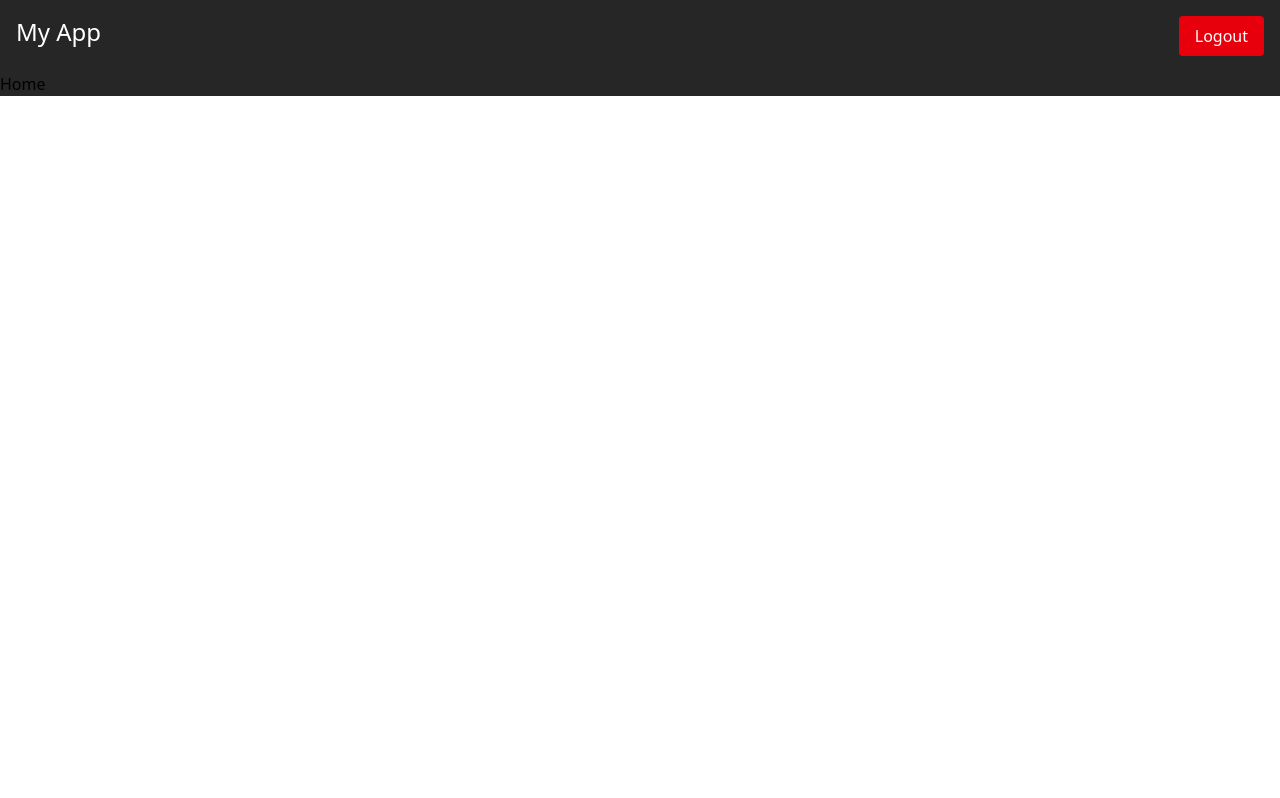
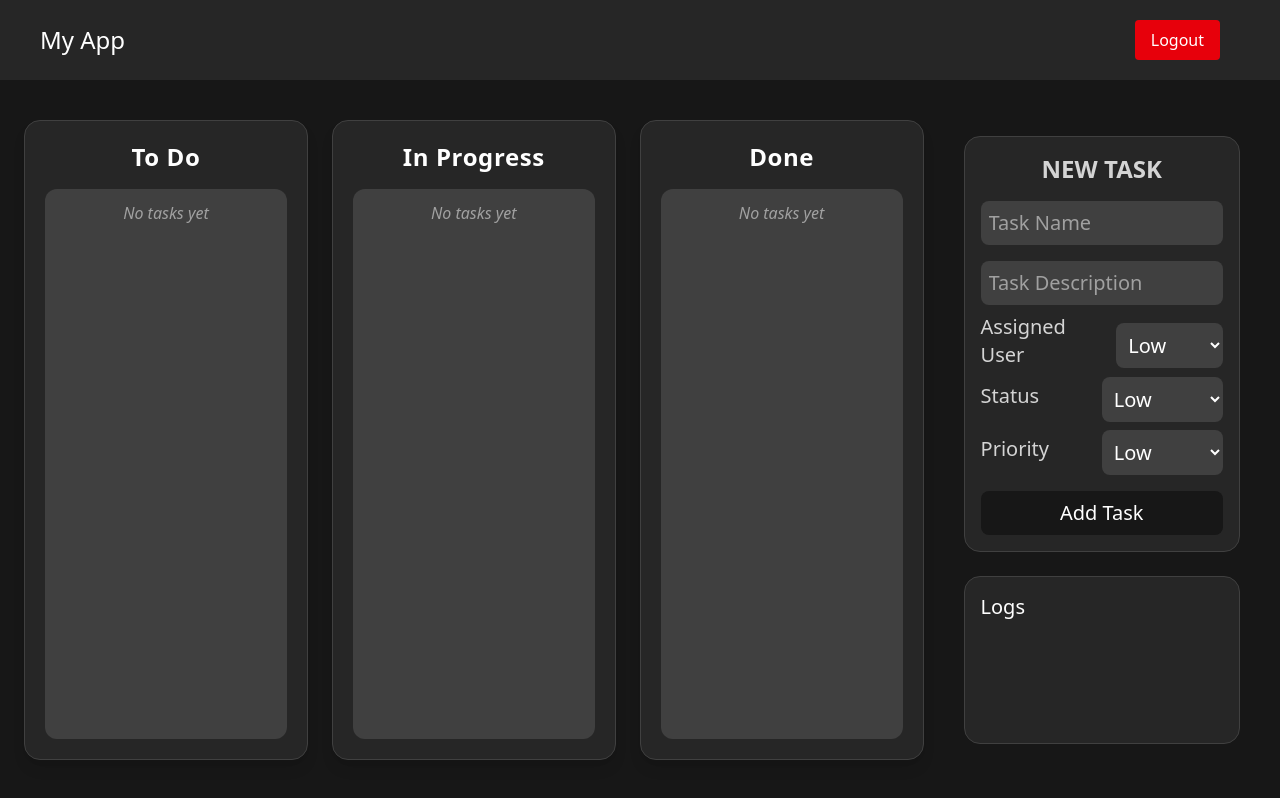
Before and after one commit to Lethal-Tempest/Webalar-MERN-Submission, a React (Vite) app in the folder frontend/: page / in a window 1280 px wide. Built offline with nearby package versions, Linux system fonts and the light colour scheme; sample sign-in values are in the browser's storage.

Commit message:
Home UI updated

```diff
--- a/frontend/package.json
+++ b/frontend/package.json
@@ -14,6 +14,7 @@
     "axios": "^1.10.0",
     "react": "^19.1.0",
     "react-dom": "^19.1.0",
+    "react-icons": "^5.5.0",
     "react-router-dom": "^7.6.3",
     "tailwindcss": "^4.1.11"
   },
--- a/frontend/src/App.jsx
+++ b/frontend/src/App.jsx
@@ -7,6 +7,7 @@ import { Routes, Route, useNavigate } from 'react-router-dom';
 const App = () => {
   const navigate = useNavigate();
   const [token, setToken] = useState(localStorage.getItem('token') || '');
+  const [visible, setVisible] = useState(false);
 
   useEffect(() => {
     if (token) {
@@ -21,9 +22,9 @@ const App = () => {
       <Navbar onLogout={() => {
         localStorage.removeItem('token');
         setToken('');
-      }} />
+      }} setVisible={setVisible} visible={visible} />
       <Routes>
-        <Route path="/" element={<Home />} />
+        <Route path="/" element={<Home visible={visible} setVisible={setVisible} />} />
         <Route path="/login" element={<Login setToken={setToken} />} />
       </Routes>
     </div>
--- /dev/null
+++ b/frontend/src/components/ActivityPanel.jsx
@@ -0,0 +1,23 @@
+import React from 'react';
+import NewTask from './NewTask';
+import Logs from './Logs';
+
+const ActivityPanel = ({ visible }) => {
+  return (
+    <div
+      className={`
+        fixed right-0 h-[80vh] w-full max-w-[400px] bg-neutral-900 p-4 z-50
+        transform transition-transform duration-300 ease-in-out
+        ${visible ? 'translate-x-0' : 'translate-x-full'}
+
+        xl:static xl:translate-x-0 xl:w-1/3 xl:flex xl:flex-col xl:gap-6
+        flex flex-col gap-5
+      `}
+    >
+      <NewTask />
+      <Logs />
+    </div>
+  );
+};
+
+export default ActivityPanel;
--- /dev/null
+++ b/frontend/src/components/Logs.jsx
@@ -0,0 +1,11 @@
+import React from 'react'
+
+const Logs = () => {
+  return (
+    <div className="flex-1 bg-neutral-800 border border-neutral-700 rounded-2xl p-4 text-white text-xl">
+          Logs
+    </div>
+  )
+}
+
+export default Logs
--- a/frontend/src/components/Navbar.jsx
+++ b/frontend/src/components/Navbar.jsx
@@ -1,10 +1,23 @@
-const Navbar = ({ onLogout }) => {
-  return (
-    <nav className="p-4 text-white flex justify-between">
-      <h1 className="text-2xl">My App</h1>
-      <button onClick={onLogout} className="bg-red-600 px-4 py-2 rounded">Logout</button>
-    </nav>
-  );
+import { GiHamburgerMenu } from "react-icons/gi";
+import { IoCloseOutline } from "react-icons/io5";
+
+const Navbar = ({ onLogout, setVisible, visible }) => {
+    return (
+        <nav className="p-4 text-white flex justify-between h-[10vh] items-center px-10">
+            <h1 className="text-2xl">My App</h1>
+            <div className="flex items-center gap-5">
+                <button onClick={onLogout} className="bg-red-600 px-4 py-2 rounded hover:cursor-pointer hover:scale-105 active:scale-110 transition-all duration-300 ease-in-out">Logout</button>
+                <div>
+                    {
+                        visible
+                            ? <IoCloseOutline onClick={() => setVisible(false)} size={24} className="text-neutral-300 block xl:hidden hover:cursor-pointer" />
+                            : <GiHamburgerMenu onClick={() => setVisible(true)} size={24} className="text-neutral-300 block xl:hidden hover:cursor-pointer" />
+                    }
+
+                </div>
+            </div>
+        </nav>
+    );
 };
 
 export default Navbar;
--- /dev/null
+++ b/frontend/src/components/NewTask.jsx
@@ -0,0 +1,42 @@
+import React from 'react'
+
+const NewTask = () => {
+  return (
+    <div className="flex-1 bg-neutral-800 border border-neutral-700 rounded-2xl p-4 text-white text-xl justify-center">
+          <h1 className='text-2xl text-neutral-300 font-semibold text-center pb-2'>NEW TASK</h1>
+            <div className='flex flex-col gap-2'>
+                <input type="text" placeholder="Task Name" className="w-full bg-neutral-700 rounded-lg p-2 mt-2" />
+                <input type="text" placeholder="Task Description" className="w-full bg-neutral-700 rounded-lg p-2 mt-2" />
+                <div>
+                    <div className='flex gap-5 items-center justify-between'>
+                        <span className='text-neutral-300 text-md'>Assigned User</span>
+                        <select className="bg-neutral-700 rounded-lg p-2 mt-2 w-1/2">
+                            <option value="low">Low</option>
+                            <option value="medium">Medium</option>
+                            <option value="high">High</option>
+                        </select>
+                    </div>
+                    <div className='flex gap-5 items-center justify-between'>
+                        <span className='text-neutral-300'>Status</span>
+                        <select className="bg-neutral-700 rounded-lg p-2 mt-2 w-1/2">
+                            <option value="low">Low</option>
+                            <option value="medium">Medium</option>
+                            <option value="high">High</option>
+                        </select>
+                    </div>
+                    <div className='flex gap-5 items-center justify-between'>
+                        <span className='text-neutral-300'>Priority</span>
+                        <select className="bg-neutral-700 rounded-lg p-2 mt-2 w-1/2">
+                            <option value="low">Low</option>
+                            <option value="medium">Medium</option>
+                            <option value="high">High</option>
+                        </select>
+                    </div>
+                </div>
+                <button className="w-full bg-neutral-900 rounded-lg p-2 mt-2 hover:bg-neutral-300 hover:text-neutral-900 transition-all duration-300 ease-in-out hover:cursor-pointer">Add Task</button>
+            </div>
+    </div>
+  )
+}
+
+export default NewTask
--- a/frontend/src/context/ShopContext.jsx
+++ b/frontend/src/context/ShopContext.jsx
@@ -5,11 +5,26 @@ const ShopContext = createContext();
 
 export const useShopContext = () => useContext(ShopContext);
 
+export const Columns = [
+  {
+    id: "todo",
+    title: "To Do"
+  },
+  {
+    id: "ip",
+    title: "In Progress"
+  },
+  {
+    id: "done",
+    title: "Done"
+  }
+]
+
 export const ShopProvider = ({ children }) => {
   const backendUrl = 'http://localhost:5000';
 
   return (
-    <ShopContext.Provider value={{ backendUrl }}>
+    <ShopContext.Provider value={{ backendUrl, Columns }}>
       {children}
     </ShopContext.Provider>
   );
--- a/frontend/src/pages/Home.jsx
+++ b/frontend/src/pages/Home.jsx
@@ -1,9 +1,33 @@
-import React from 'react'
+import React from 'react';
+import { useShopContext } from '../context/ShopContext';
+import ActivityPanel from '../components/ActivityPanel';
 
-const Home = () => {
+const Home = ({ visible }) => {
+  const { Columns } = useShopContext();
+
   return (
-    <div>Home</div>
-  )
-}
+    <div className="relative min-h-[90vh] w-full bg-neutral-900 py-10 px-6 flex gap-6">
+      {/* Left 2/3 - Board */}
+      <div className="w-full flex max-h-[80vh] gap-6">
+        {Columns.map((column) => (
+          <div
+            key={column.id}
+            className="flex-1 bg-neutral-800 rounded-2xl shadow-lg p-5 flex flex-col items-center border border-neutral-700"
+          >
+            <h1 className="text-2xl font-semibold text-white mb-4 tracking-wide">
+              {column.title}
+            </h1>
+            <div className="w-full flex-1 bg-neutral-700 rounded-xl p-3 text-center text-neutral-400">
+              <p className="italic">No tasks yet</p>
+            </div>
+          </div>
+        ))}
+      </div>
 
-export default Home
+      {/* Right 1/3 - Profile + Logs */}
+      <ActivityPanel visible={visible} />
+    </div>
+  );
+};
+
+export default Home;
```
Also changed, not shown: 1 other file (tests, documents, lock files or other folders).
